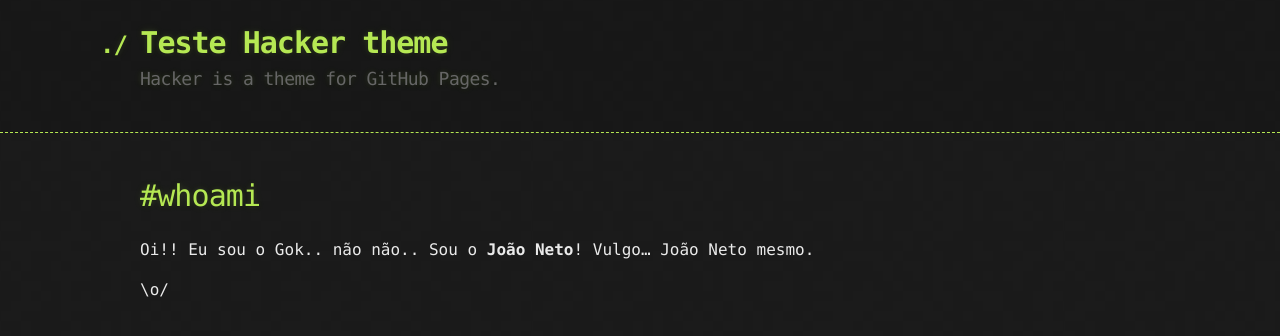
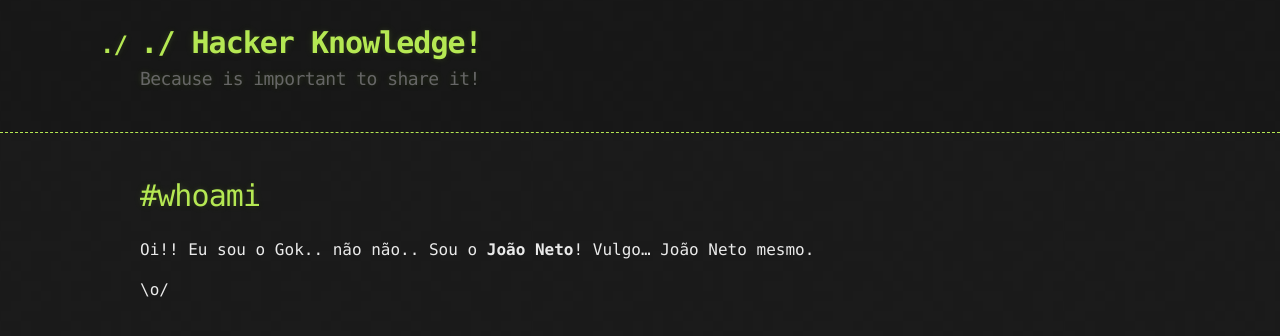
Before and after one commit to j040n3t0/j040n3t0.github.io, a Jekyll site: the page built from index.md, in a window 1280 px wide. Shown: the top 336 px of the page. Built offline with Jekyll 4.4.1, drawn with Linux system fonts in a browser that asks for light colours; our own code applies the rules of GitHub Pages for plain Markdown files.

Commit message:
Update default.html

```diff
--- a/_layouts/default.html
+++ b/_layouts/default.html
@@ -13,8 +13,10 @@
 
     <header>
       <div class="container">
-        <h1> Teste {{ site.title | default: site.github.repository_name }}</h1>
-        <h2>{{ site.description | default: site.github.project_tagline }}</h2>
+        <h1> ./ Hacker Knowledge! </h1>
+        <h2> Because is important to share it!
+        <!-- <h1>{{ site.title | default: site.github.repository_name }}</h1>
+        <h2>{{ site.description | default: site.github.project_tagline }}</h2> -->
 
 
         <!-- <section id="downloads"> #Try to disable the download section
```
